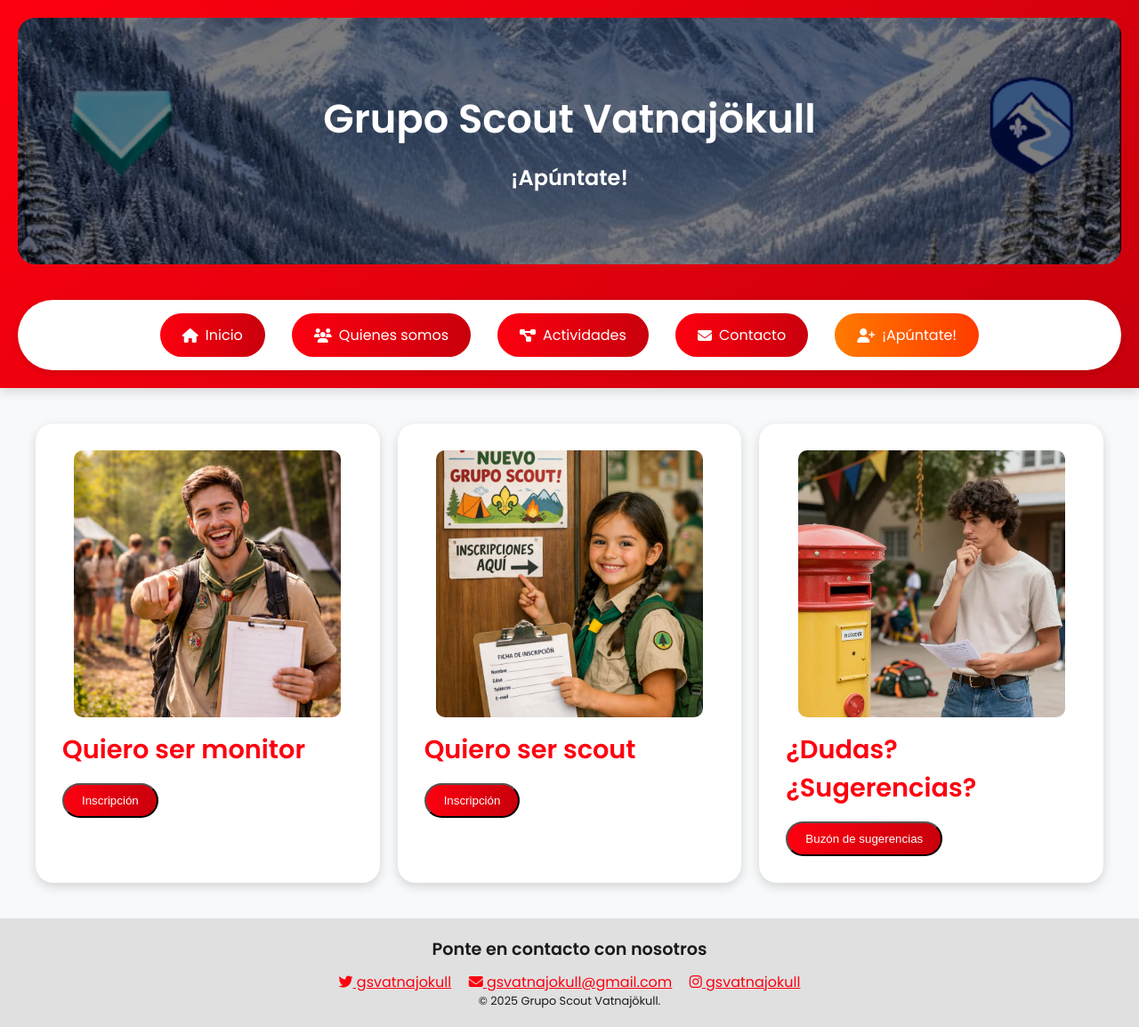
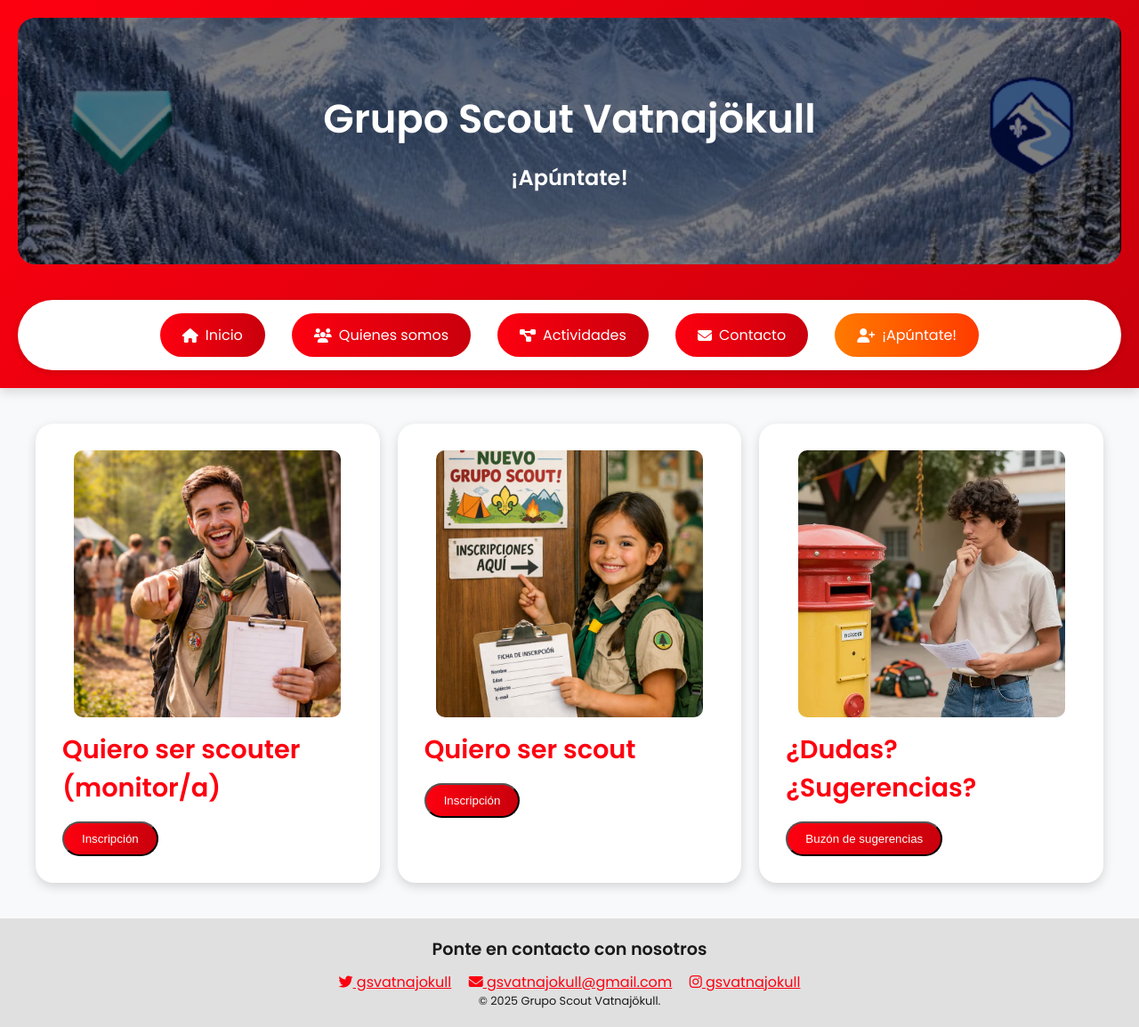
Before and after one commit to gsvatnajokull/gsvatnajokull.github.io, a Jekyll site: the page apuntate.html, which Jekyll copies as it is, in a window 1280 px wide. Shown: the whole page at 89% size. Built offline with Jekyll 4.4.1, drawn with Linux system fonts in a browser that asks for light colours.

Commit message:
apuntate

```diff
--- a/apuntate.html
+++ b/apuntate.html
@@ -36,8 +36,8 @@
     <div class="projects-grid">
       <!-- Monitor -->
       <div class="section" style="width: 100%;">
-        <img src="img/apuntate-monitor.jpg" alt="Quiero ser monitor">
-        <h2>Quiero ser monitor</h2>
+        <img src="img/apuntate-monitor.jpg" alt="Quiero ser scouter (monitor/a)">
+        <h2>Quiero ser scouter (monitor/a)</h2>
         <button class="saber-mas" onclick="openPopup('popupMonitor')">
           Inscripción
         </button>
@@ -65,8 +65,8 @@
   <!-- POPUP MONITOR -->
   <div id="popupMonitor" class="popup">
     <button onclick="closePopup('popupMonitor')">✖</button>
-    <h2>Inscripción Monitor</h2>
-    <p>Requisitos: tener al menos 21 años y el título de Monitor de Ocio y Tiempo Libre.</p>
+    <h2>Inscripción scouter</h2>
+    <p>Requisitos: tener al menos 21 años y el título de Monitor/a de Ocio y Tiempo Libre.</p>
     <form action="https://formspree.io/f/mzdbobba" method="POST">
       <input type="text" name="nombre" placeholder="Nombre completo" required>
       <input type="email" name="email" placeholder="Email" required>
```
